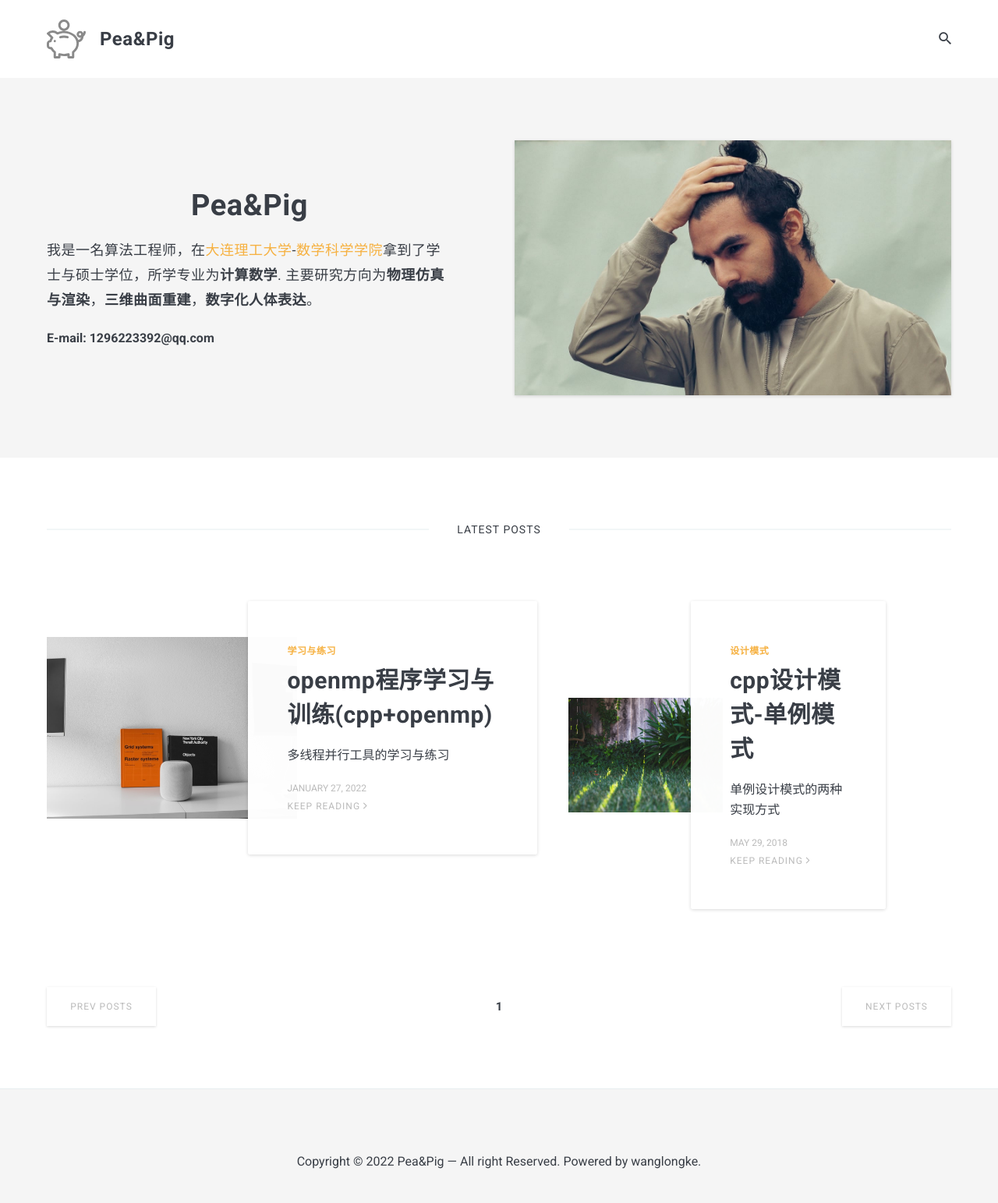
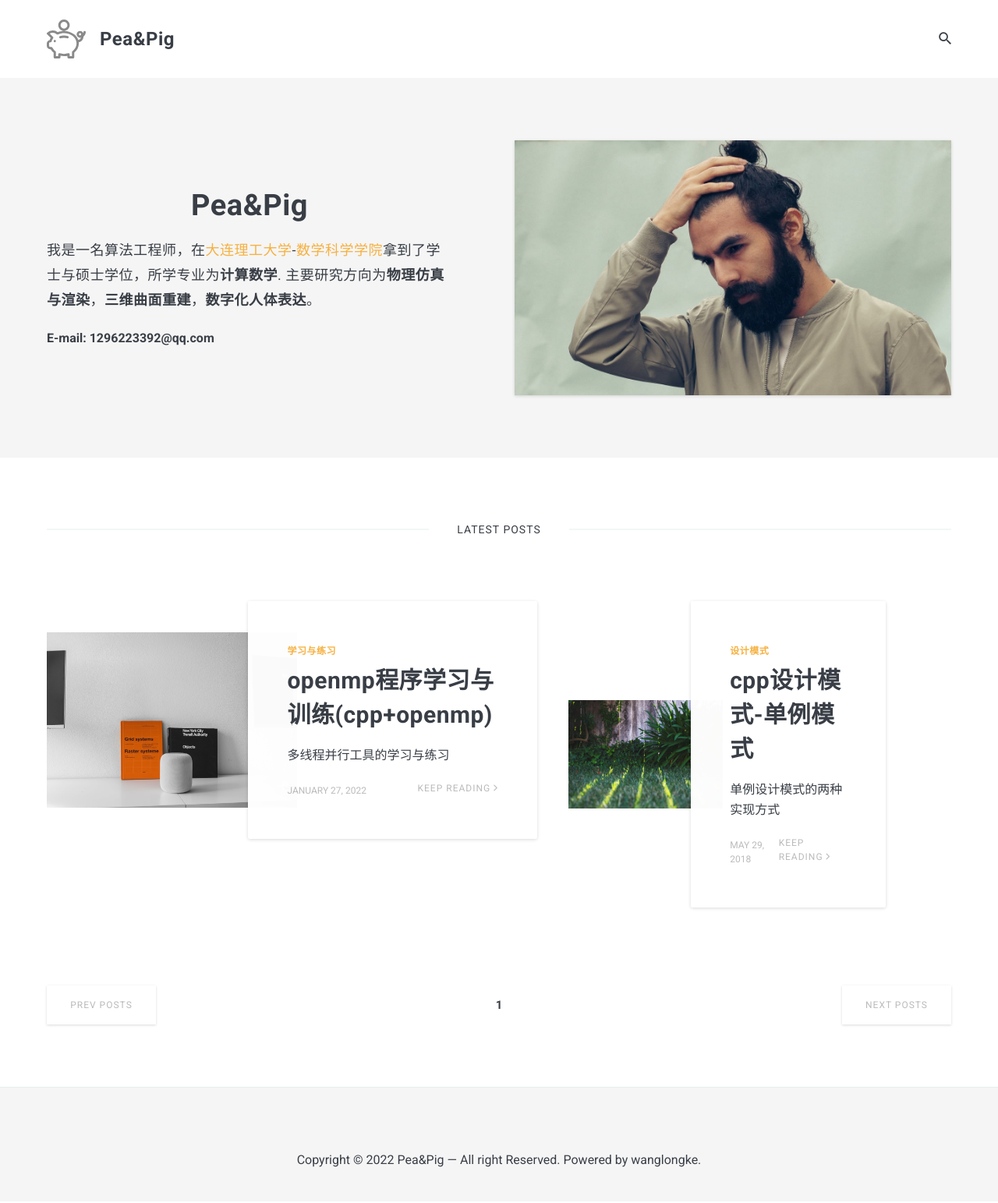
Before and after one commit to Wanglongke/wanglongke.github.io, a Jekyll site: the page built from index.html, in a window 1280 px wide. Shown: the whole page at 78% size. Built offline with Jekyll 4.4.1, drawn with Linux system fonts in a browser that asks for light colours; nearby versions of some CDN libraries; the list of posts is cut into pages by our own code.

Commit message:
"update"

```diff
--- a/_sass/4-layouts/_article.scss
+++ b/_sass/4-layouts/_article.scss
@@ -9,7 +9,7 @@
 
   .article__image {
     width: 100%;
-    display: inline-block;
+    display: block;
     background-position: center;
     background-size: cover;
     background-repeat: no-repeat;
@@ -20,7 +20,7 @@
 
     &:after {
       content: "";
-      display: inline-block;
+      display: table;
       width: 100%;
       padding-bottom: 70%;
     }
@@ -68,7 +68,7 @@
     }
 
     .article__footer {
-      display: inline-block;
+      display: flex;
       align-items: center;
 
       .read-more {
```
